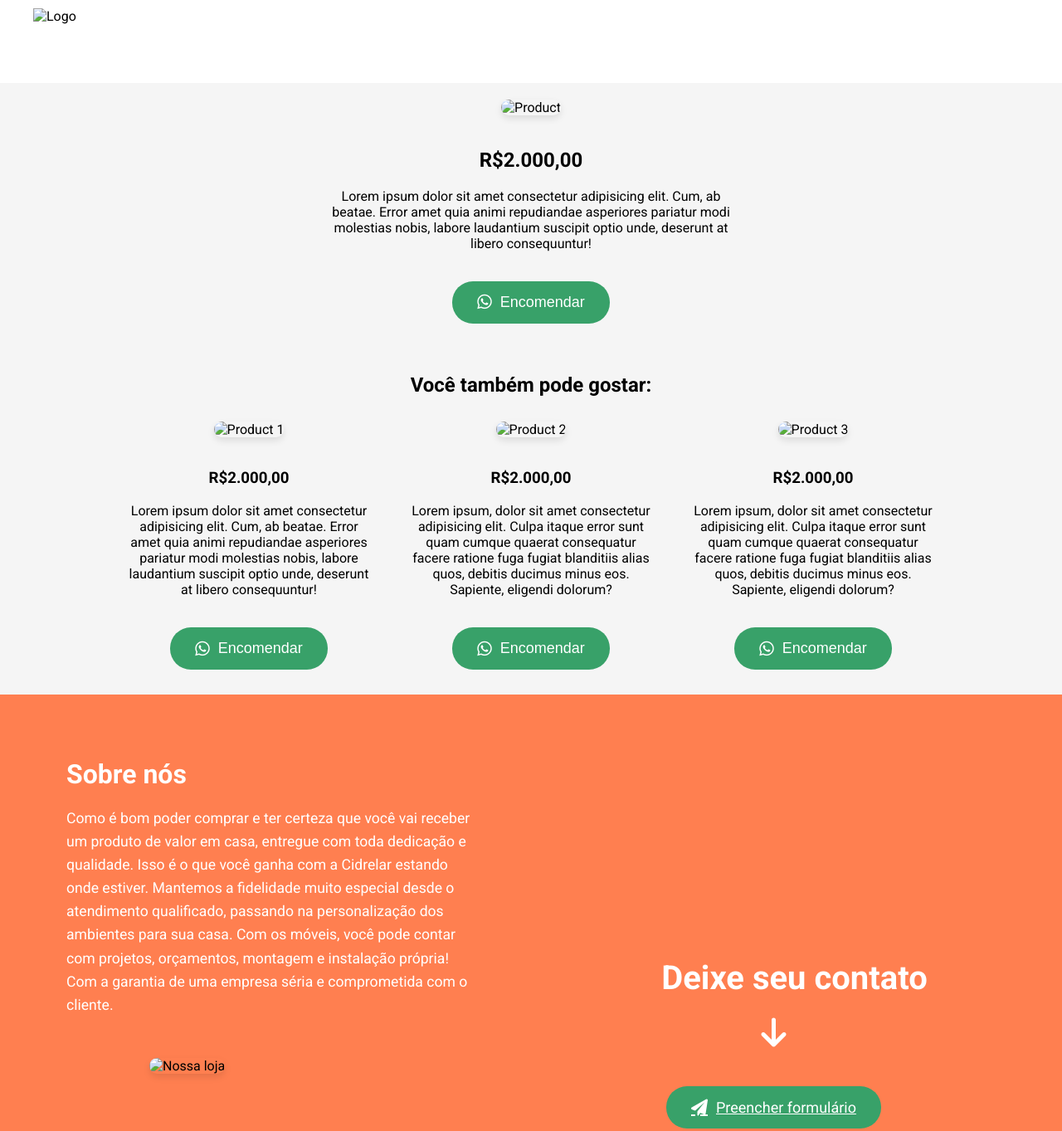
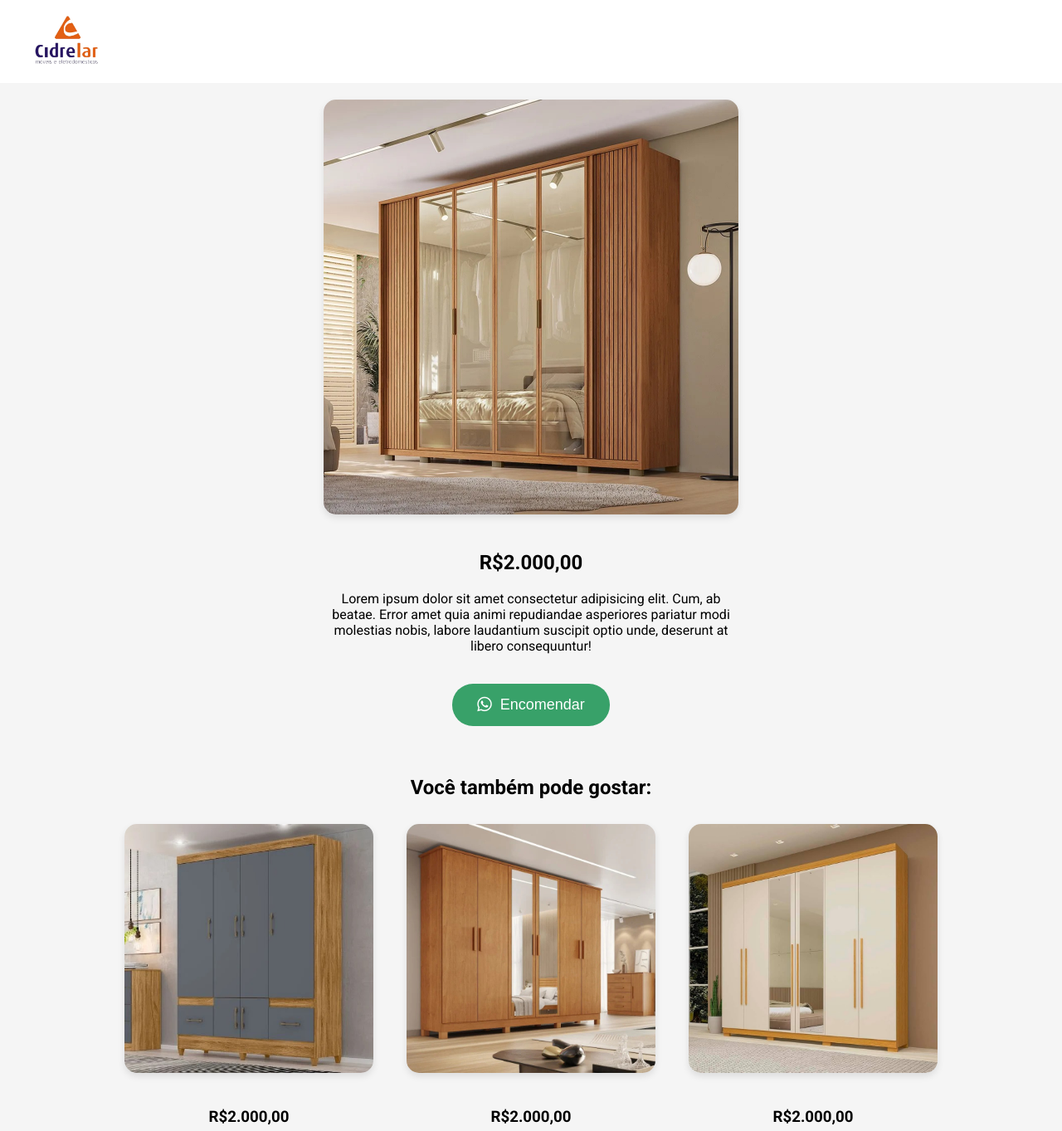
Before and after one commit to O-Farias/Cidrelar-LP, a plain HTML site: page index.html in a window 1280 px wide. Shown: the top 1363 px of the page at 83% size. Drawn offline with nearby package versions, Linux system fonts and the light colour scheme; the site is published under a folder, as on GitHub Pages, so addresses that start at the root find nothing.

Commit message:
Adicionado o caminho das imagens, e alterado o Title.

```diff
--- a/index.html
+++ b/index.html
@@ -3,7 +3,7 @@
   <head>
     <meta charset="UTF-8" />
     <meta name="viewport" content="width=device-width, initial-scale=1.0" />
-    <title>Landing Page</title>
+    <title>Cidrealar Morrinhos</title>
     <link rel="stylesheet" href="styles.css" />
     <link
       rel="stylesheet"
@@ -23,15 +23,15 @@
       href="https://fonts.googleapis.com/css2?family=Roboto:wght@400;700&display=swap"
       rel="stylesheet"
     />
-    <link rel="icon" href="/images/Favicon.png" type="image/x-icon" />
+    <link rel="icon" href="./images/Favicon.png" type="image/x-icon" />
   </head>
   <body>
     <header class="header" data-aos="fade-down">
-      <img src="/images/logo.png" alt="Logo" class="logo" />
+      <img src="./images/logo.png" alt="Logo" class="logo" />
     </header>
     <main class="main-container">
       <section class="main-section" data-aos="fade-up">
-        <img src="/images/1.jpg" alt="Product" class="product-image" />
+        <img src="./images/1.jpg" alt="Product" class="product-image" />
         <h1>R$2.000,00</h1>
         <p>
           Lorem ipsum dolor sit amet consectetur adipisicing elit. Cum, ab
@@ -45,7 +45,7 @@
         <h2>Você também pode gostar:</h2>
         <div class="products-wrapper">
           <div class="product" data-aos="fade-up" data-aos-delay="100">
-            <img src="/images/2.jpg" alt="Product 1" />
+            <img src="./images/2.jpg" alt="Product 1" />
             <h3>R$2.000,00</h3>
             <p>
               Lorem ipsum dolor sit amet consectetur adipisicing elit. Cum, ab
@@ -58,7 +58,7 @@
             </button>
           </div>
           <div class="product" data-aos="fade-up" data-aos-delay="200">
-            <img src="/images/3.jpg" alt="Product 2" />
+            <img src="./images/3.jpg" alt="Product 2" />
             <h3>R$2.000,00</h3>
             <p>
               Lorem ipsum, dolor sit amet consectetur adipisicing elit. Culpa
@@ -71,7 +71,7 @@
             </button>
           </div>
           <div class="product" data-aos="fade-up" data-aos-delay="300">
-            <img src="/images/4.jpg" alt="Product 3" />
+            <img src="./images/4.jpg" alt="Product 3" />
             <h3>R$2.000,00</h3>
             <p>
               Lorem ipsum, dolor sit amet consectetur adipisicing elit. Culpa
@@ -98,7 +98,7 @@
             instalação própria! Com a garantia de uma empresa séria e
             comprometida com o cliente.
           </p>
-          <img src="/images/loja.jpg" alt="Nossa loja" class="about-image" />
+          <img src="./images/loja.jpg" alt="Nossa loja" class="about-image" />
         </div>
         <div class="contact-form">
           <h2>Deixe seu contato</h2>
```
